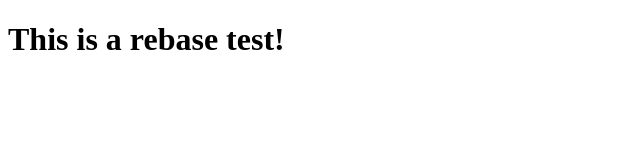
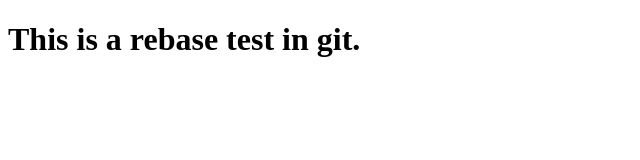
Before and after one commit to stiwar/git-rebase-test, a plain HTML site: page index.html in a window 1280 px wide. Shown: the whole page, without its empty margins (0-640 px from the left). Drawn offline with Linux system fonts and the light colour scheme.

Commit message:
Rewrite tittle from home page

```diff
--- a/index.html
+++ b/index.html
@@ -6,6 +6,6 @@
     <title>rebase test</title>
 </head>
 <body>
-    <h1>This is a rebase test!</h1>
+    <h1>This is a rebase test in git.</h1>
 </body>
 </html>
```
